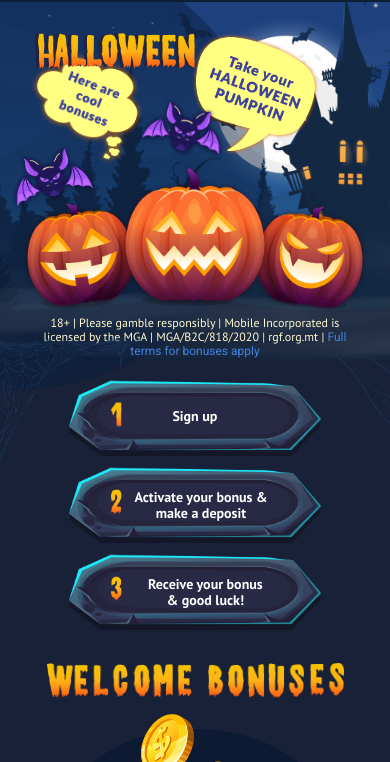
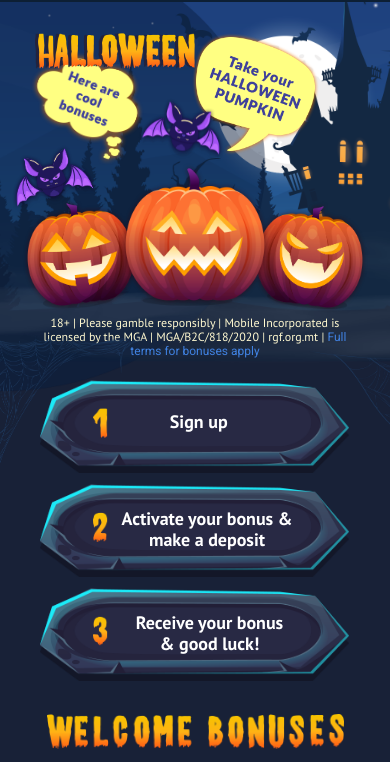
Before and after one commit to imvladshevchenko/halloween, a plain HTML site: page index.html in a window 390 px wide. Shown: the part 38-800 px from the top of the page. Drawn offline with nearby package versions, Linux system fonts and the light colour scheme.

Commit message:
steps fixes

```diff
--- a/css/style.css
+++ b/css/style.css
@@ -691,19 +691,20 @@ main {
   .steps-1,
   .steps-2,
   .steps-3 {
-    width: 252px;
-    height: 76px;
-    padding-top: 22px;
-    padding-left: 42px;
+    width: 310px;
+    height: 93px;
+    padding-top: 24px;
+    padding-left: 53px;
     opacity: 0;
   }
   .steps__img {
-    width: 11px;
-    height: 25px;
+    width: 15px;
+    height: 30px;
     margin-right: 3.6em;
+    margin-top: 4px;
   }
   .steps-1 > .steps__img {
-    margin-right: 56px;
+    margin-right: 69px;
   }
   .steps-2 > .steps__img {
     margin-right: 9px;
@@ -715,13 +716,13 @@ main {
     width: auto;
   }
   .steps-2 > .steps__text {
-    max-width: 140px;
+    max-width: 180px;
   }
   .steps-3 > .steps__text {
-    max-width: 130px;
+    max-width: 165px;
   }
   .steps__text {
-    font-size: 14px;
+    font-size: 18px;
     line-height: 1.18;
   }
   .bonus__title {
```
